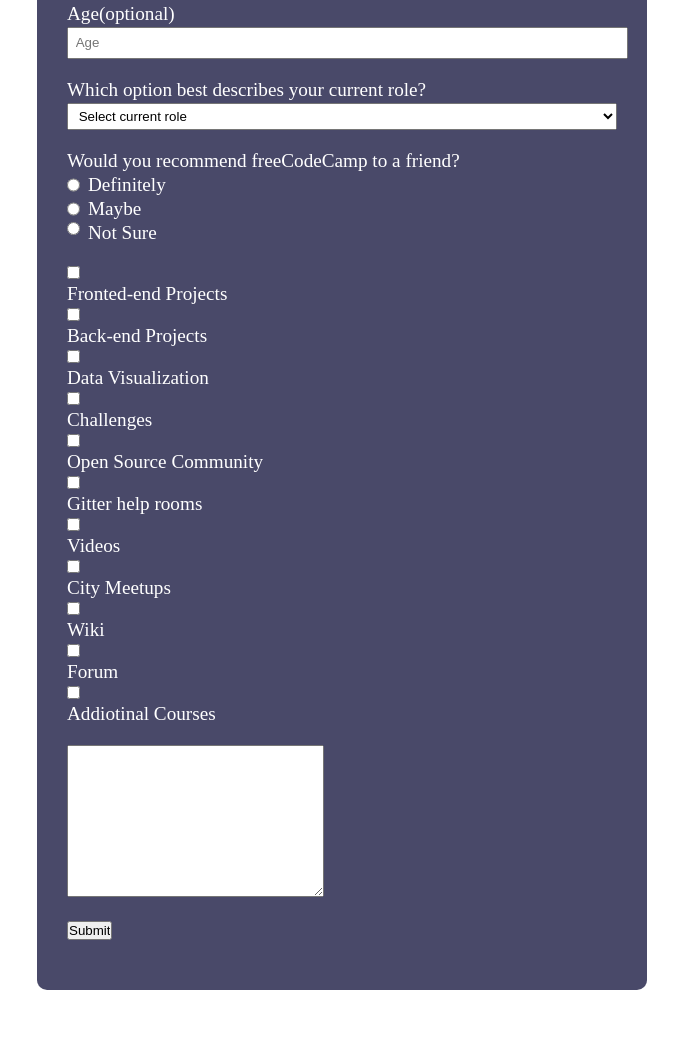
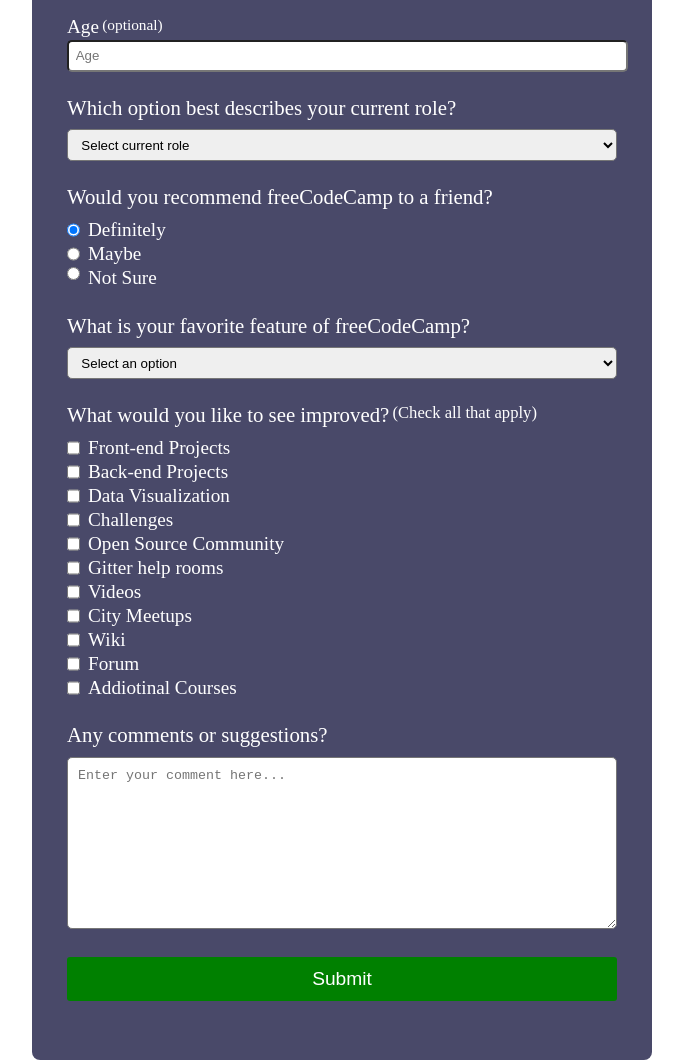
Before and after one commit to orisadex/surveyform, a plain HTML site: page src/index.html in a window 1280 px wide. Shown: the part 286-1346 px from the top of the page, without its empty margins (298-981 px from the left). Before the commit the page ends 1276 px from the top, so only its background shows below. Drawn offline with Linux system fonts and the light colour scheme.

Commit message:
Arrumando estilo e html

```diff
--- a/src/index.html
+++ b/src/index.html
@@ -28,7 +28,7 @@
         </div>
 
         <div class="form-group">
-            <label id="number-label">Age(optional)</label>
+            <label id="number-label">Age<span>(optional)</span></label>
             <input type="number" name="number" id="number" class="form-control" placeholder="Age" min="10" max="99">
         </div>
 
@@ -38,16 +38,16 @@
                 <option value="" selected disabled>Select current role</option>
                 <option value="student">Student</option>
                 <option value="fulltimejob">Full Time Job</option>
-                <option value="fulltimejob">Full Time Learner</option>
-                <option value="fulltimejob">Prefer not to say</option>
-                <option value="fulltimejob">Other</option>
+                <option value="fulltimelearner">Full Time Learner</option>
+                <option value="prefernotsay">Prefer not to say</option>
+                <option value="other">Other</option>
             </select>
         </div>
 
         <div class="form-group">
             <p>Would you recommend freeCodeCamp to a friend?</p>
             <label for="definitely">
-                <input type="radio" value="definitely" name="group1" class="radio-button" id="definitely">Definitely
+                <input type="radio" value="definitely" name="group1" class="radio-button" id="definitely" checked>Definitely
             </label>
             <label for="maybe">
                 <input type="radio" value="maybe" name="group1" class="radio-button" id="maybe">Maybe
@@ -58,32 +58,58 @@
         </div>
 
         <div class="form-group">
-            <input type="checkbox" name="frontend" id="frontend" value="frontend">
-            <label for="frontend">Fronted-end Projects</label>
-            <input type="checkbox" name="backend" id="backend" value="backend">
-            <label for="backend">Back-end Projects</label>
-            <input type="checkbox" name="datavisualization" id="datavisualization" value="datavisualization">
-            <label for="datavisualization">Data Visualization</label>
-            <input type="checkbox" name="challenges" id="challenges" value="challenges">
-            <label for="challenges">Challenges</label>
-            <input type="checkbox" name="opensource" id="opensource" value="opensource">
-            <label for="opensource">Open Source Community</label>
-            <input type="checkbox" name="gitterhelp" id="gitterhelp" value="gitterhelp">
-            <label for="gitterhelp">Gitter help rooms</label>
-            <input type="checkbox" name="videos" id="videos" value="videos">
-            <label for="videos">Videos</label>
-            <input type="checkbox" name="meetups" id="meetups" value="meetups">
-            <label for="meetups">City Meetups</label>
-            <input type="checkbox" name="wiki" id="wiki" value="wiki">
-            <label for="wiki">Wiki</label>
-            <input type="checkbox" name="forum" id="forum" value="forum">
-            <label for="forum">Forum</label>
-            <input type="checkbox" name="additionalcourses" id="additionalcourses" value="additionalcourses">
-            <label for="additionalcourses">Addiotinal Courses</label>
+            <p>What is your favorite feature of freeCodeCamp?</p>
+            <select name="dropdown" id="dropdown">
+                <option value="" selected disabled>Select an option</option>
+                <option value="challenges">Challenges</option>
+                <option value="projects">Projects</option>
+                <option value="community">Community</option>
+                <option value="opensource">Open Source</option>
+            </select>
         </div>
 
         <div class="form-group">
-            <textarea name="suggestion" id="suggestion" cols="30" rows="10"></textarea>
+            <p>
+                What would you like to see improved?
+                <span>(Check all that apply)</span>
+            </p>
+            <label for="frontend">
+                <input type="checkbox" name="prefer" id="input-checkbox" value="frontend">Front-end Projects
+            </label>
+            <label for="backend">
+                <input type="checkbox" name="prefer" id="input-checkbox" value="backend">Back-end Projects
+            </label>
+            <label for="datavisualization">
+                <input type="checkbox" name="prefer" id="input-checkbox" value="datavisualization">Data Visualization
+            </label>
+            <label for="challenges">
+                <input type="checkbox" name="prefer" id="input-checkbox" value="challenges">Challenges
+            </label>
+            <label for="opensource">
+                <input type="checkbox" name="prefer" id="input-checkbox" value="opensource">Open Source Community
+            </label>
+            <label for="gitterhelp">
+                <input type="checkbox" name="prefer" id="input-checkbox" value="gitterhelp">Gitter help rooms
+            </label>
+            <label for="videos"><input type="checkbox" name="prefer" id="input-checkbox" value="videos">
+                Videos</label>
+            <label for="meetups">
+                <input type="checkbox" name="prefer" id="input-checkbox" value="meetups">City Meetups
+            </label>
+            <label for="wiki">
+                <input type="checkbox" name="prefer" id="input-checkbox" value="wiki">Wiki
+            </label>
+            <label for="forum">
+                <input type="checkbox" name="prefer" id="input-checkbox" value="forum">Forum
+            </label>
+            <label for="additionalcourses">
+                <input type="checkbox" name="prefer" id="input-checkbox" value="additionalcourses">Addiotinal Courses
+            </label>
+        </div>
+
+        <div class="form-group">
+            <p>Any comments or suggestions?</p>
+            <textarea name="suggestion" id="comments" class="input-textarea" cols="30" rows="10" placeholder="Enter your comment here..."></textarea>
         </div>
 
         <div class="form-group">
--- a/src/style.css
+++ b/src/style.css
@@ -23,12 +23,12 @@ header {
     width: 550px;
     background-color: rgba(28, 28, 68, 0.8);
     margin: auto;
-    padding: 30px;
-    border-radius: 10px;
+    padding: 35px;
+    border-radius: 8px;
 }
 
 .form-group {
-    margin: 0 auto 1.25rem auto;
+    margin: 0 auto 1.5rem auto;
 }
 
 label, .form-group > p {
@@ -38,16 +38,55 @@ label, .form-group > p {
     margin-bottom: 0.125rem;
 }
 
-.form-control, select {
+.form-group > p {
+    display: flex;
+    font-size: 1.3em;
+    color: white;
+    margin-bottom: 0.6rem;
+}
+
+.form-control {
     width: 100%;
     height: 1.7rem;
     padding-left: 0.5em;
+    border-radius: 5px;
 }
 
-.radio-button {
+span {
+    font-size: 0.8em;
+    margin-left: 0.2rem;
+}
+
+#dropdown {
+    width: 100%;
+    height: 2rem;
+    padding-left: 0.7em;
+    border-radius: 5px;
+}
+
+.radio-button, #input-checkbox {
     margin-right: 0.5rem;
 }
 
 #notsure {
     margin-bottom: 10px;
 }
+
+.input-textarea {
+    width: 100%;
+    padding: 0.625rem;
+    border-radius: 5px;
+    box-sizing: border-box;
+}
+
+#submit {
+    background-color: green;
+    width: 100%;
+    height: 2.8rem;
+    padding: 10px;
+    font-size: 1.2em;
+    color: white;
+    cursor: pointer;
+    border-radius: 3px;
+    border: none;
+}
```
